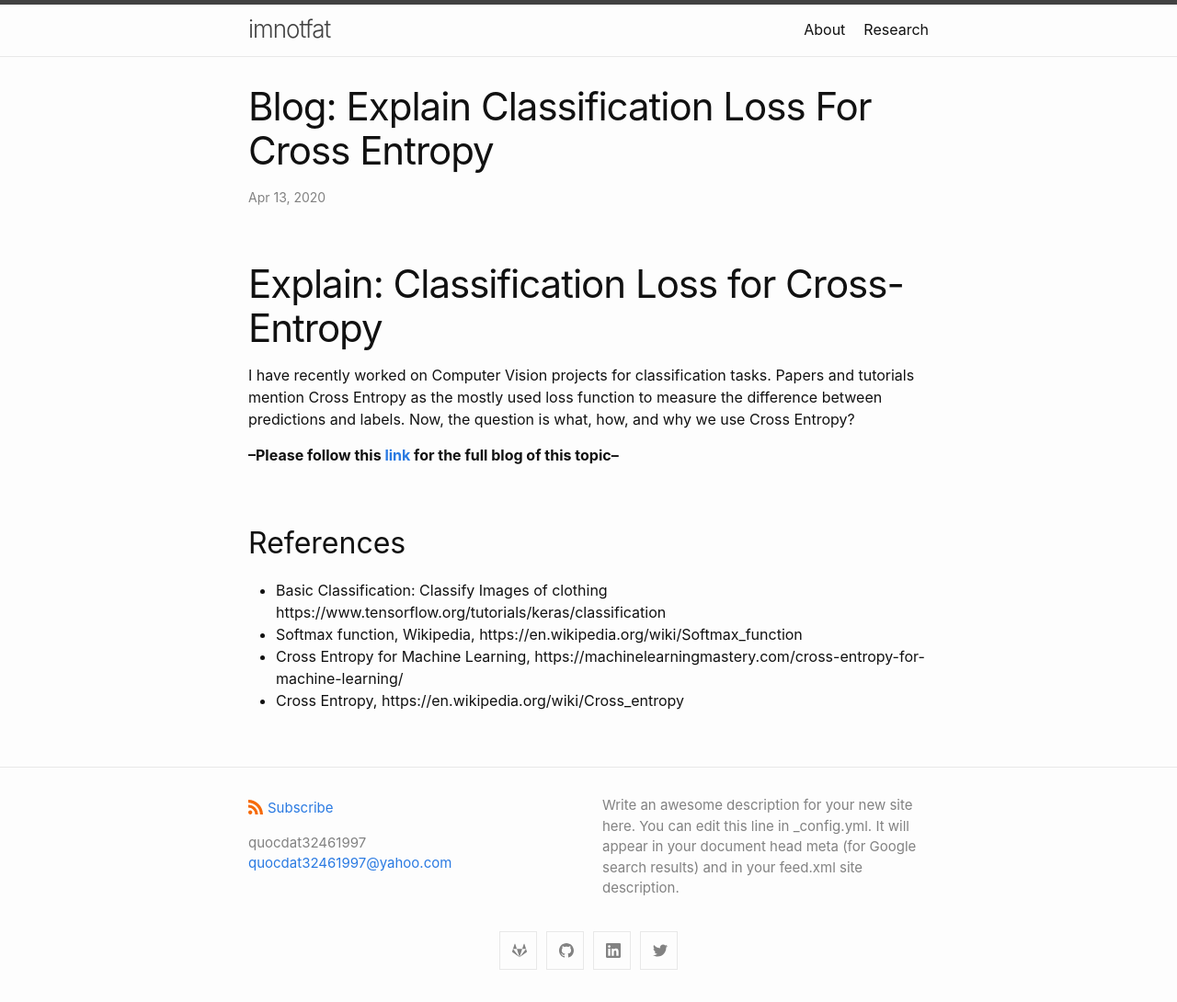
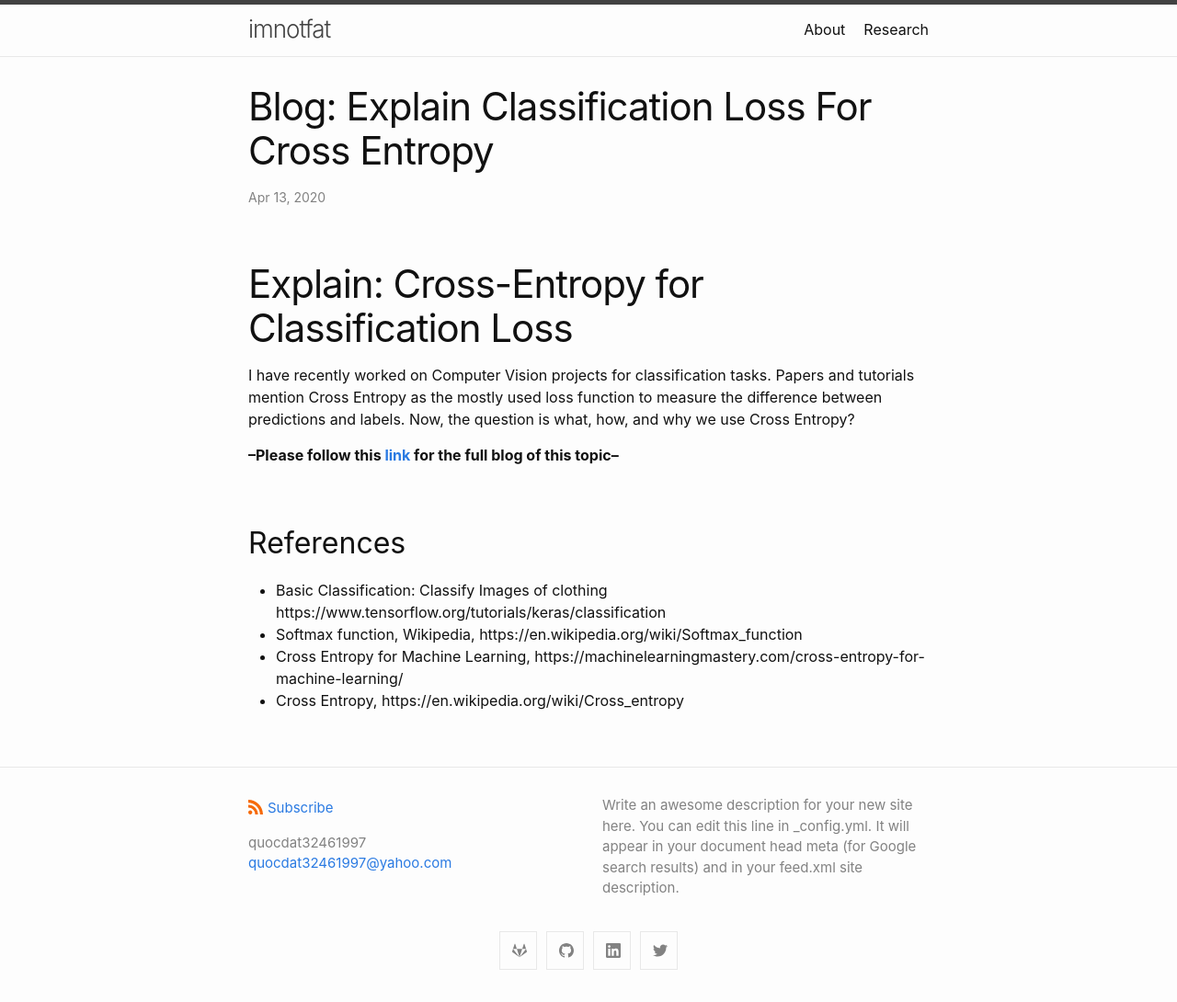
Before and after one commit to quocdat32461997/quocdat32461997.github.io, a Jekyll site: the page built from _posts/2020-04-13-blog:-explain-classification-loss-for-cross-entropy.md, in a window 1280 px wide. Shown: the whole page at 92% size. Built offline with Jekyll 4.4.1, drawn with Linux system fonts in a browser that asks for light colours.

```diff
--- a/_posts/2020-04-13-blog:-explain-classification-loss-for-cross-entropy.md
+++ b/_posts/2020-04-13-blog:-explain-classification-loss-for-cross-entropy.md
@@ -2,7 +2,7 @@
 layout: post
 ---
 
-# Explain: Classification Loss for Cross-Entropy
+# Explain: Cross-Entropy for Classification Loss
 I have recently worked on Computer Vision projects for classification tasks. Papers and tutorials mention Cross Entropy as the mostly used loss function to measure the difference between predictions and labels. Now, the question is what, how, and why we use Cross Entropy?
 
 **--Please follow this [link](https://medium.com/analytics-vidhya/classification-loss-cross-entropy-6ed6d598bf8f) for the full blog of this topic--**
```
